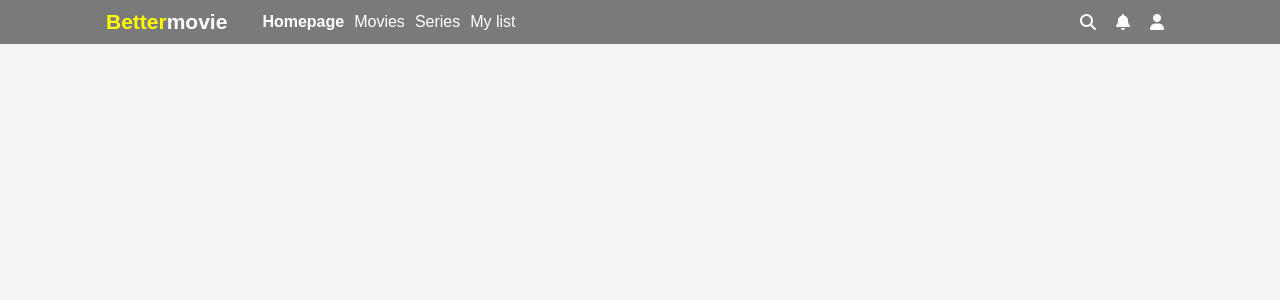
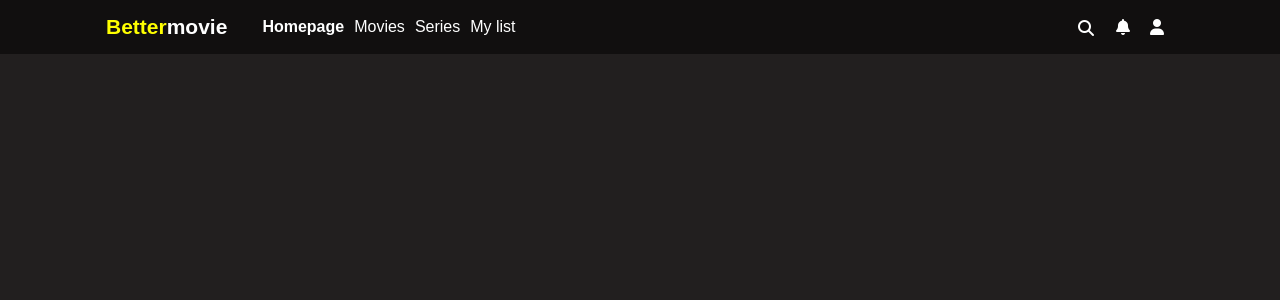
Before and after one commit to u200bpl/bettermovie, a PHP site: page /new/ in a window 1280 px wide. Shown: the top 300 px of the page. Run offline with PHP 8.4, Linux system fonts and the light colour scheme; data that the repository does not hold is empty; some libraries are stand-ins or nearby versions; some web fonts are replaced.

Commit message:
More code

```diff
--- a/index.php
+++ b/index.php
@@ -26,8 +26,10 @@
             <?php foreach(array_slice($movielist, 0, 4) as $movie ) {?>
                 <div class="movie">
                     <?php $id = $movie['id'] ?>
-                    <a href="movies.php?id=<?php echo $id;?>"><img src="style/img/<?php echo $movie['banner']; ?>.jpg" alt="<?php echo $movie['title']; ?> img banner"></a>
-                    <a href="movies.php?id=<?php echo $id;?>"><p><?php echo $movie['title']; ?></p></a>
+                    <div class="container">
+                        <a href="movies.php?id=<?php echo $id;?>"><img src="style/img/<?php echo $movie['banner']; ?>.jpg" alt="<?php echo $movie['title']; ?> img banner"></a>
+                        <div class="overlay"><?php echo $movie['title']; ?></div>
+                    </div>
                 </div>
             <?php } ?>
         </div>
--- a/layout/footer.php
+++ b/layout/footer.php
@@ -1,5 +1,7 @@
 <footer>
 
 </footer>
+<script src="./style/js/main.js"></script>
+</script>
 </body>
 </html>
--- a/layout/header.php
+++ b/layout/header.php
@@ -10,6 +10,7 @@
 ?>
 
 <header>
+    <div class="navbartest">
     <nav>
         <div class="wrapper">
             <div class="navbar">
@@ -22,10 +23,19 @@
                 </div>
 
                 <div class="navright">
-                    <i class="navicons fa-solid fa-magnifying-glass"></i>
+                    <div class="search-container">
+                        <form action="/action_page.php">
+                            <div class="search-box">
+                                <i class="search-box__icon fa-solid fa-magnifying-glass"></i>
+                                <input class="search-box__input" placeholder="Title, genres, persons"/ name="search">
+                            </div>
+                        </form>
+                    </div>
+
                     <i class="navicons fa-solid fa-bell"></i>
                     <i class="navicons fa-solid fa-user"></i>
                 </div>
             </div>
         </div>
     </nav>
+    </div>
--- a/movies.php
+++ b/movies.php
@@ -18,7 +18,7 @@
     <img src="style/img/<?php echo $movie['banner']; ?>.jpg" alt="<?php echo $movie['title']; ?> img banner">
     <p><?php echo $movie['year']; ?></p>
     <p>Trailer</p>
-    <iframe width="560" height="315" src="https://www.youtube.com/embed/<?php echo $movie['trailer']; ?>" frameborder="0" allow="autoplay;" allowfullscreen></iframe>
+    <iframe src="https://databasegdriveplayer.co/player.php?imdb=<?php echo $movie['iframe']; ?>" frameborder="0" width="100%" height="400" allowfullscreen="1"> </iframe>
 <?php endforeach; ?>
 
 <?php include 'layout/footer.php' ?>
--- a/style/css/style.css
+++ b/style/css/style.css
@@ -8,9 +8,10 @@
 /* IMPORTANT */
 /*           */
 :root {
+    --main: #221F1F; /* Black */
     --white: #FFFFFF; /* White */
-    --main: #F5F5F5; /* Grey 100 */
-    --second: #EEEEEE; /* Grey 200 */
+    --grey1: #F5F5F5; /* Grey 100 */
+    --grey2: #EEEEEE; /* Grey 200 */
     --black: #000000; /* Black */
     --black-rgb: 0, 0, 0; /* Black RGB */
     --bdr-rds: 10px; /* Border Radius */
@@ -71,6 +72,7 @@ body {
 
 .hero a {
     font-size: 32px;
+    color: var(--white);
     text-decoration: none;
 }
 
@@ -101,6 +103,7 @@ nav {
     background-color: rgba(var(--black-rgb), 0.5);
     color: var(--white);
     width: 100%;
+    z-index: 1;
 }
 
 .navbar {
@@ -144,6 +147,45 @@ nav {
     font-weight: bold;
 }
 
+/* SEARCH */
+.search-box {
+    position: relative;
+    width: 250px;
+}
+
+.search-box .search-box__input {
+    outline: none;
+    background: rgba(0, 0, 0, 0.85);
+    border: solid 1px rgba(255, 255, 255, 0.85);
+    box-sizing: border-box;
+    padding: 7px 14px 7px 40px;
+    width: 0%;
+    color: #fff;
+    opacity: 0;
+    transition: ease width 1s, ease opacity 1s;
+    float: right;
+}
+
+.search-box .search-box__icon {
+    position: absolute;
+    top: 10px;
+    color: white;
+    z-index: 10;
+    cursor: pointer;
+    right: 12px;
+    transition: ease transform 1s;
+    transition-delay: 50ms;
+  }
+
+.search-box.active .search-box__icon {
+    transform: translateX(-214px);
+}
+
+.search-box.active .search-box__input {
+    opacity: 1;
+    width: 100%;
+}
+
 /*               */
 /* MOVIE SECTION */
 /*               */
@@ -160,6 +202,7 @@ nav {
 }
 
 .movie {
+    position: relative;
     text-align: center;
     margin: 15px 5px 10px 5px;
     text-decoration: none;
@@ -174,13 +217,34 @@ nav {
 
 .movie a {
     text-decoration: none;
-    color: var(--black);
+    color: var(--white);
 }
 
 .movie p {
     margin: -8px;
 }
 
+/* HOVER */
+.overlay {
+    position: absolute;
+    bottom: 7px;
+    background: rgb(0, 0, 0);
+    background: rgba(0, 0, 0, 0.5); /* Black see-through */
+    color: #f1f1f1;
+    width: 95%;
+    transition: .5s ease;
+    opacity:0;
+    color: white;
+    font-size: 20px;
+    padding: 10px;
+    text-align: center;
+    border-radius: var(--bdr-rds);
+}
+
+.container:hover .overlay {
+    opacity: 1;
+}
+
 /*            */
 /* MOVIE PAGE */
 /*            */
--- a/style/js/main.js
+++ b/style/js/main.js
@@ -0,0 +1,8 @@
+var searchIcon = document.getElementsByClassName("search-box__icon")[0];
+var searchBox = document.getElementsByClassName("search-box")[0];
+
+searchIcon.addEventListener("click", activateSearch);
+
+function activateSearch() {
+  searchBox.classList.toggle("active");
+}
```
